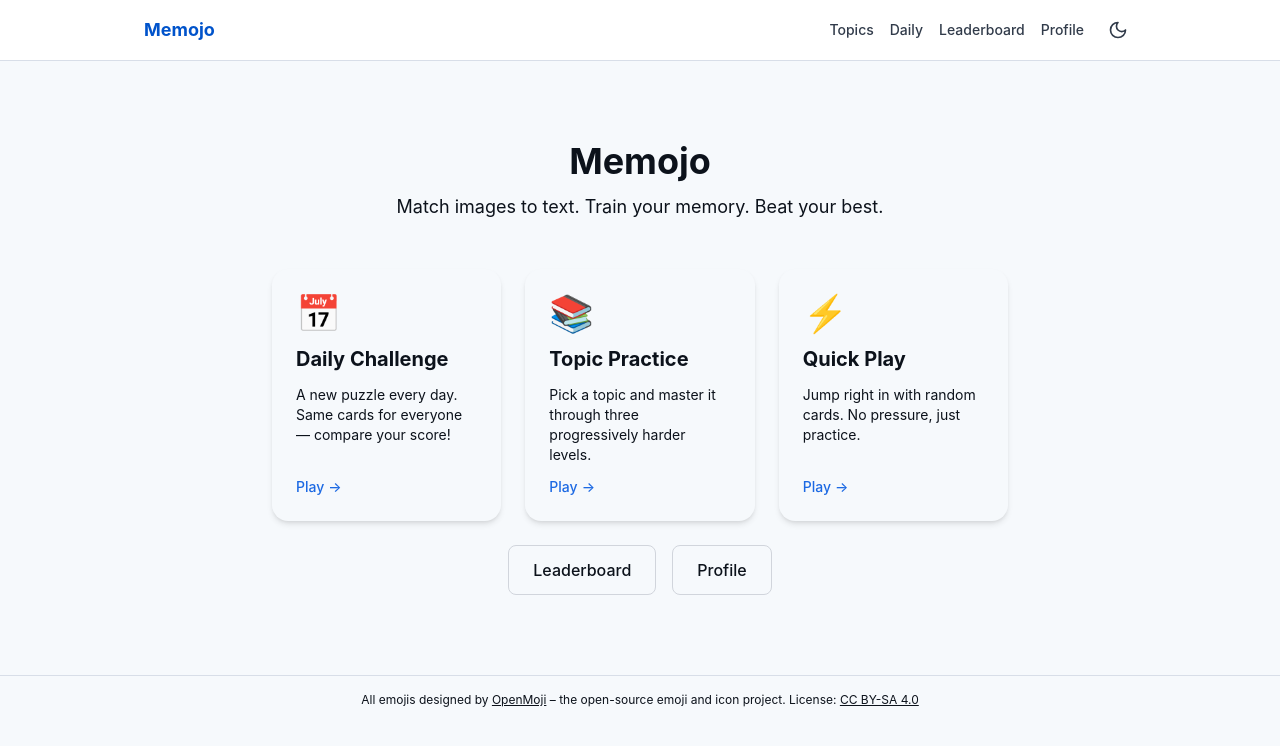
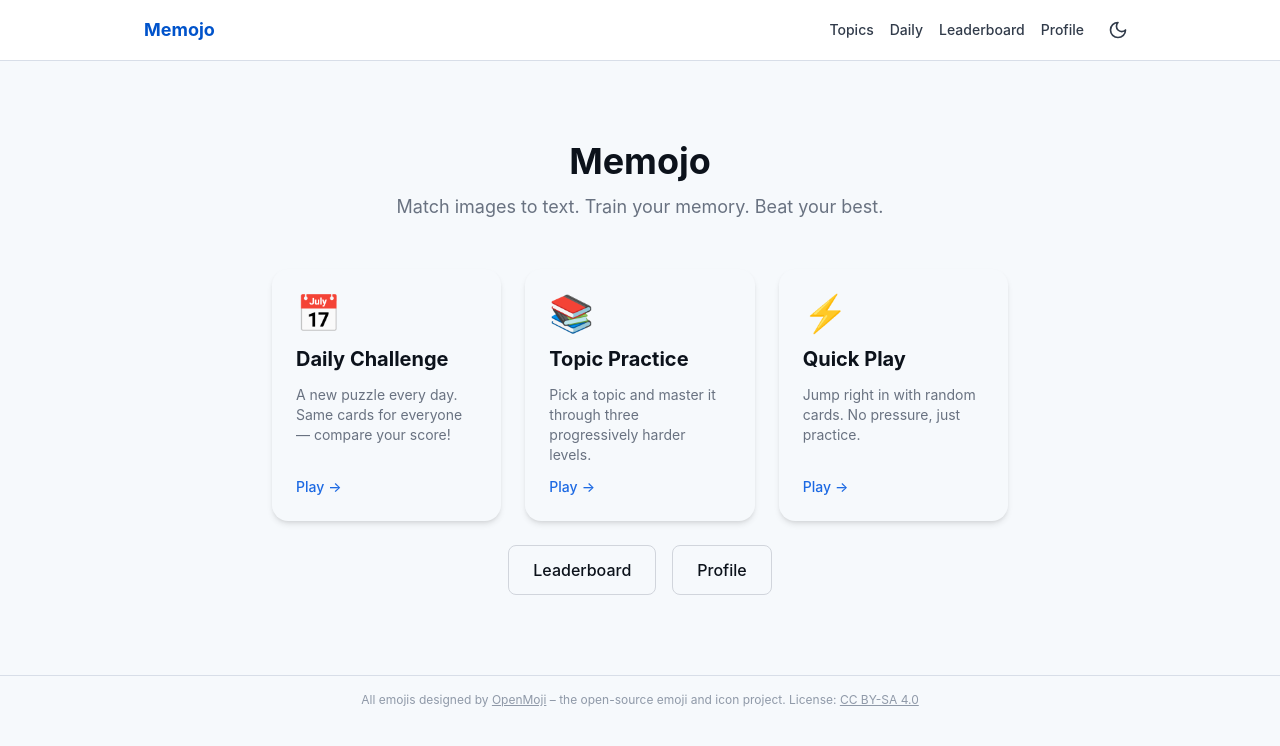
Before and after one commit to rses97/memojo, a Nuxt app: page / in a window 1280 px wide. Shown: the top 746 px of the page. Built offline with nearby package versions, Linux system fonts and the light colour scheme.

Commit message:
fix(theme): add missing surface token stops 300-600

```diff
--- a/app/assets/css/main.css
+++ b/app/assets/css/main.css
@@ -15,6 +15,10 @@
   --color-surface-50: oklch(0.98 0.005 260);
   --color-surface-100: oklch(0.95 0.01 260);
   --color-surface-200: oklch(0.9 0.015 260);
+  --color-surface-300: oklch(0.83 0.02 260);
+  --color-surface-400: oklch(0.76 0.02 260);
+  --color-surface-500: oklch(0.68 0.025 260);
+  --color-surface-600: oklch(0.55 0.025 260);
   --color-surface-700: oklch(0.35 0.03 260);
   --color-surface-800: oklch(0.25 0.025 260);
   --color-surface-900: oklch(0.18 0.02 260);
@@ -52,6 +56,10 @@
     --color-surface-50: oklch(0.93 0.01 260);
     --color-surface-100: oklch(0.78 0.015 260);
     --color-surface-200: oklch(0.65 0.02 260);
+    --color-surface-300: oklch(0.55 0.02 260);
+    --color-surface-400: oklch(0.45 0.02 260);
+    --color-surface-500: oklch(0.38 0.02 260);
+    --color-surface-600: oklch(0.32 0.02 260);
     --color-surface-700: oklch(0.27 0.02 260);
     --color-surface-800: oklch(0.2 0.015 260);
     --color-surface-900: oklch(0.15 0.01 260);
```
